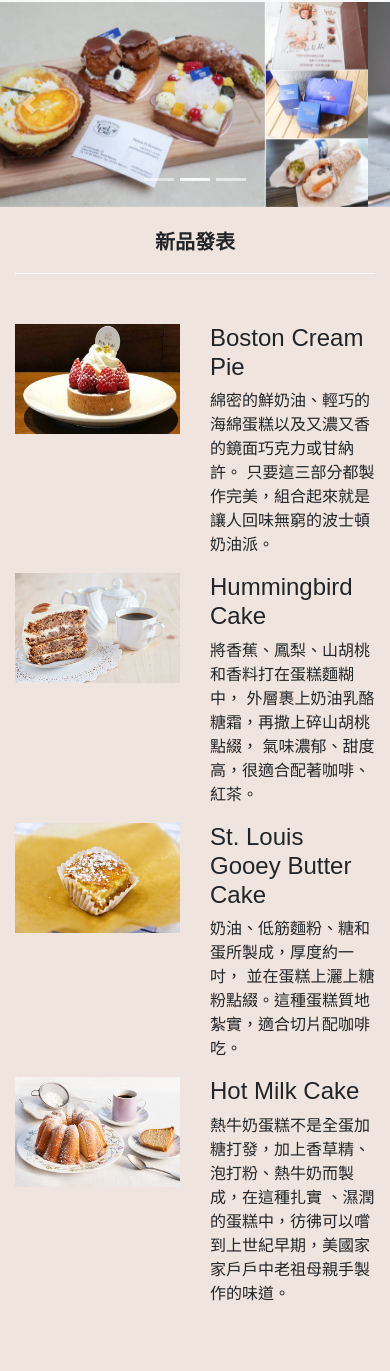
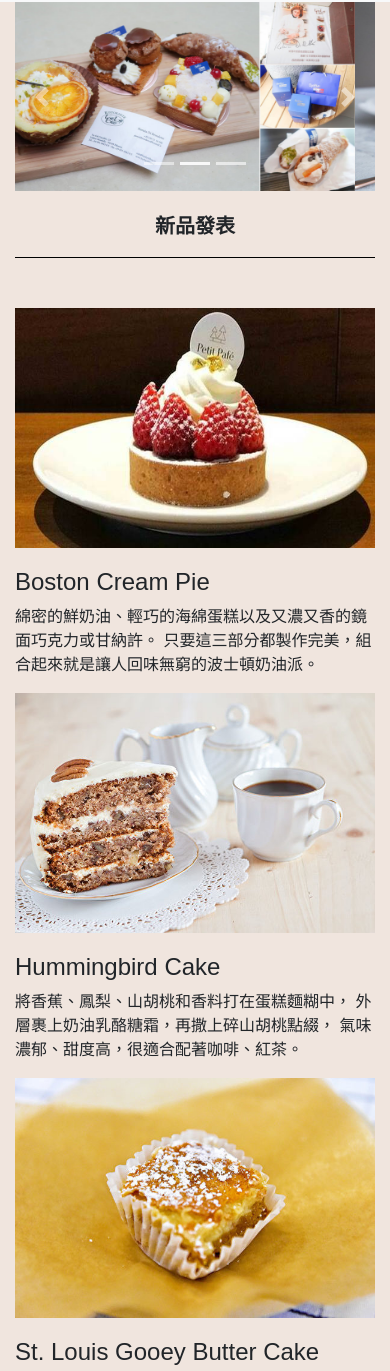
Before and after one commit to dnsdhcp/Dessert-Shop, a plain HTML site: page index.html in a window 390 px wide. Shown: the part 74-1445 px from the top of the page. Drawn offline with Linux system fonts and the light colour scheme.

Commit message:
RWD 更改

```diff
--- a/css/style.css
+++ b/css/style.css
@@ -24,16 +24,20 @@ p {
 	padding-right:50px!important;
 }
 }
+
 .banner {
+	background-color: #F0E5DE;
+
 	margin-top: 76px;
 }
 .banner .container-fluid {
 	padding:0!important;
 }
-.banner img{
+/* .banner img{
 	max-height: 60vh;
-	width: 100vw;
-}
+	width: 100%;
+	margin: auto;
+} */
 
 .title {
 	font-size:20px;
@@ -41,9 +45,8 @@ p {
 }
 
 .title_line {
-	border-color:#ffffff;
+	border-color:#000000;
 	margin-bottom: 50px;
-
 }
 
 .product {
--- a/index.html
+++ b/index.html
@@ -24,6 +24,7 @@
 		  </div>
 		</nav>
 		<div class="banner">
+			<div class="container">
 				<div id="carouselExampleIndicators" class="carousel slide" data-ride="carousel">
 				<ol class="carousel-indicators">
 					<li data-target="#carouselExampleIndicators" data-slide-to="0"></li>
@@ -32,13 +33,13 @@
 				</ol>
 				<div class="carousel-inner">
 					<div class="carousel-item">
-				  <img src="img/banner/banner_1.jpg" class="d-block  " alt="...">
+					<img src="img/banner/banner_1.jpg" class="d-block w-100 " alt="...">
 					</div>
 					<div class="carousel-item active">
-				  <img src="img/banner/banner_2.jpg" class="d-block " alt="...">
+					<img src="img/banner/banner_2.jpg" class="d-block w-100" alt="...">
 					</div>
 					<div class="carousel-item">
-				  <img src="img/banner/banner_3.jpg" class="d-block " alt="...">
+					<img src="img/banner/banner_3.jpg" class="d-block w-100" alt="...">
 					</div>
 				</div>
 				<a class="carousel-control-prev" href="#carouselExampleIndicators" role="button" data-slide="prev">
@@ -51,6 +52,8 @@
 				</a>
 				</div>
 			</div>
+		</div>
+
 		<div class="product">
 			<div class="container">
 				<div class="row">
@@ -62,10 +65,10 @@
 				<div class="row">
 					<div class="col-md-6">
 						<div class="row">
-							<div class="col-6">
+							<div class="col-lg-6">
 								<img src="img/product/cake.jpg" alt="">
 							</div>
-							<div class="col-6">
+							<div class="col-lg-6">
 								<h4>
 									Boston Cream Pie
 								</h2>
@@ -78,10 +81,10 @@
 					</div>
 					<div class="col-md-6">
 						<div class="row">
-							<div class="col-6">
+							<div class="col-lg-6">
 								<img src="img/product/Hummingbird Cake.jpg" alt="">
 							</div>
-							<div class="col-6">
+							<div class="col-lg-6">
 								<h4>
 									Hummingbird Cake
 								</h2>
@@ -97,10 +100,10 @@
 				<div class="row">
 					<div class="col-md-6">
 						<div class="row">
-							<div class="col-6">
+							<div class="col-lg-6">
 								<img src="img/product/Louis.jpg" alt="">
 							</div>
-							<div class="col-6">
+							<div class="col-lg-6">
 								<h4>
 									St. Louis Gooey Butter Cake
 								</h2>
@@ -114,10 +117,10 @@
 					</div>
 					<div class="col-md-6">
 						<div class="row">
-							<div class="col-6">
+							<div class="col-lg-6">
 								<img src="img/product/Hot Milk.jpg" alt="">
 							</div>
-							<div class="col-6">
+							<div class="col-lg-6">
 								<h4>
 									Hot Milk Cake
 								</h2>
@@ -140,10 +143,10 @@
 <footer>
 	<div class="container">
 		<div class="row">
-			<div class="col-md-3">
+			<div class="col-md-2">
 				<img src="img/logo.png" alt="" class="d-block  w-100 h-100">
 			</div>
-			<div  class="col-md-3 d-flex justify-content-center align-items-center">
+			<div  class="col-md-4 d-flex justify-content-center align-items-center">
 				<div class="row">
 					<div class="col-3">
 						<i class="fas fa-envelope external-icon"></i>
@@ -153,7 +156,7 @@
 					</div>
 				</div>
 			</div>
-			<div  class="col-md-3 d-flex justify-content-center align-items-center">
+			<div  class="col-md-4 d-flex justify-content-center align-items-center">
 				<div class="row">
 					<div class="col-3">
 						<i class="fas fa-mobile-alt external-icon"></i>
@@ -164,7 +167,7 @@
 					</div>
 				</div>
 			</div>
-			<div class="col-md-3 d-flex justify-content-center align-items-center ">
+			<div class="col-md-2 d-flex justify-content-center align-items-center ">
 				<a href="#"><img src="img/footer/fb.png" alt=""></a>
 				<a href="#"><img src="img/footer/ig.png" alt=""></a>
 				<a href="#"><img src="img/footer/twitter.png" alt=""></a>
```
Lines whose indentation alone changed are shown as unchanged.
